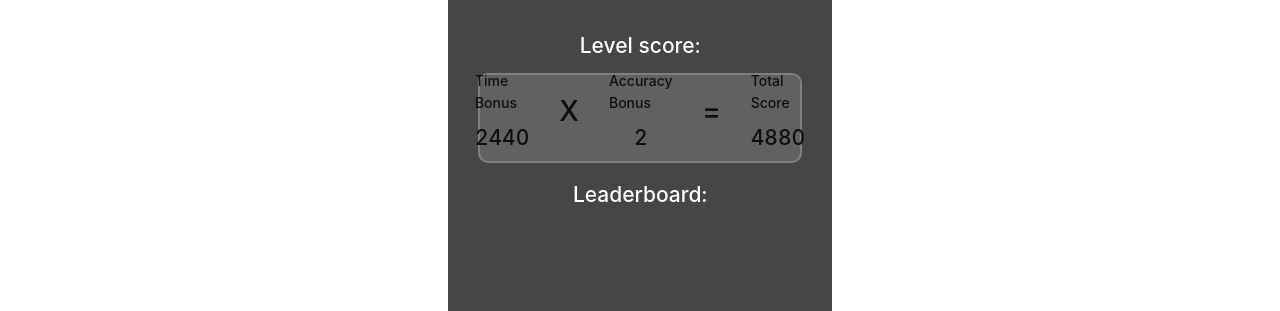
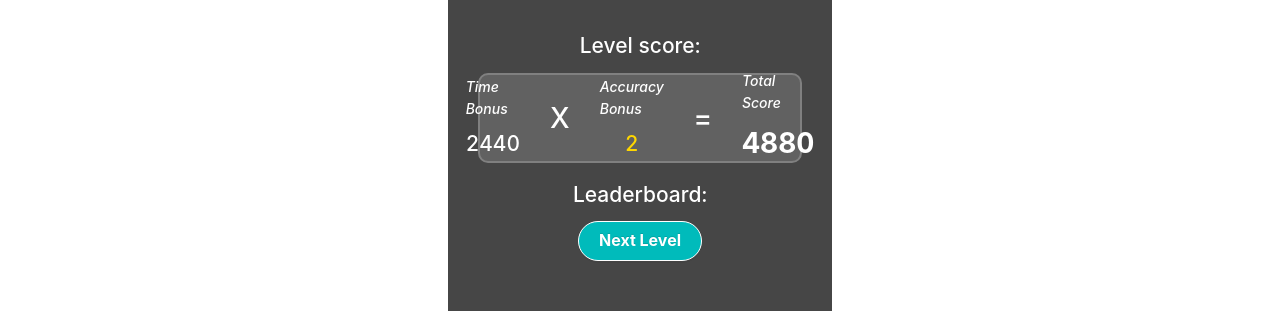
Before and after one commit to NelsonL19/scambusters, a React (Create React App) app: page /level0 in a window 1280 px wide. Both pictures are taken after a click on the button "SCAM". Shown: the part 248-559 px from the top of the page. Built offline with nearby package versions, Linux system fonts and the light colour scheme.

Commit message:
made the end-level screen look better with colors

```diff
--- a/src/components/level_end.jsx
+++ b/src/components/level_end.jsx
@@ -1,5 +1,6 @@
 import React, {Component, useEffect, useState, Suspense} from 'react';
 import '../styles/level_end.css'
+import { Button } from 'antd';
 
 export default class Level_End extends Component {
     constructor(props){
@@ -7,6 +8,10 @@ export default class Level_End extends Component {
         this.state = {
             data: null
         }
+    }
+
+    goToNextLevel() {
+        alert("going to next level!")
     }
 
     render(){
@@ -22,26 +27,27 @@ export default class Level_End extends Component {
                 <h2 className="sectionHeader">Level score:</h2>
                 <div className="scoreCalculation">
                     <div className="timeBonusDiv">
-                        <h4>Time Bonus</h4>
-                        <h2>{this.props.info.bonusScore}</h2>
+                        <h4 style={{color: 'white', fontStyle: 'italic'}}>Time Bonus</h4>
+                        <h2 className="bonusNum">{this.props.info.bonusScore}</h2>
                     </div>
-                    <h1>X</h1>
+                    <h1 style={{margin: '0', color: 'white'}}>X</h1>
                     <div className="correctBonusDiv">
-                        <h4>Accuracy Bonus</h4>
+                        <h4 style={{color: 'white', fontStyle: 'italic'}}>Accuracy Bonus</h4>
                         {this.props.info.isCorrect &&
-                            <h2>2</h2>
+                            <h2 style={{color: 'gold', margin: '0'}}>2</h2>
                         }
                         {!this.props.info.isCorrect &&
-                            <h2>0.5</h2>
+                            <h2 style={{color: 'darkred', margin: '0'}}>0.5</h2>
                         }
                     </div>
-                    <h1>=</h1>
+                    <h1 style={{margin: '0', color: 'white'}}>=</h1>
                     <div className="totalScoreDiv">
-                        <h4>Total Score</h4>
-                        <h2>{this.props.info.bonusScore * (this.props.info.isCorrect ? 2 : 0.5)}</h2>
+                        <h4 style={{color: 'white', fontStyle: 'italic'}}>Total Score</h4>
+                        <h2 className="totalScoreNum">{this.props.info.bonusScore * (this.props.info.isCorrect ? 2 : 0.5)}</h2>
                     </div>
                 </div>
                 <h2 className="sectionHeader">Leaderboard:</h2>
+                <Button className="next_level_btn" onClick={this.goToNextLevel.bind(this)} type="primary" shape="round" size="large" style={{ background: "#00bbbb", borderColor: "white"}}>Next Level</Button>
 
             </div>
         )
--- a/src/components/ui_overlay.jsx
+++ b/src/components/ui_overlay.jsx
@@ -8,6 +8,7 @@ export default class UI_Overlay extends Component {
         super(props)
         this.state = {
             data: null,
+            level: this.props.level,
             bonusScore: 3000,
             isLevelComplete: false,
             isCorrect: false
--- a/src/styles/level_end.css
+++ b/src/styles/level_end.css
@@ -1,3 +1,4 @@
+
 
 div.endLevelParent {
 
@@ -54,7 +55,7 @@ div.timeBonusDiv {
     display: flex;
     flex-direction: column;
     align-items: center;
-    margin-right: 30px
+    margin-right: 30px;
 }
 
 div.correctBonusDiv {
@@ -62,12 +63,30 @@ div.correctBonusDiv {
     flex-direction: column;
     align-items: center;
     margin-left: 30px;
-    margin-right: 30px
+    margin-right: 30px;
+}
+
+.bonusNum {
+    margin: 0px;
+    color: white;
 }
 
 div.totalScoreDiv {
     display: flex;
     flex-direction: column;
     align-items: center;
-    margin-left: 30px
+    margin: 0px 0px 0px 30px;
+
 }
+
+.totalScoreNum {
+    font-size: 200%;
+    font-weight: bold;
+    margin: 0px;
+    color: white;
+}
+
+Button.next_level_btn {
+    font-weight: bold;
+    pointer-events: auto;
+}
```
